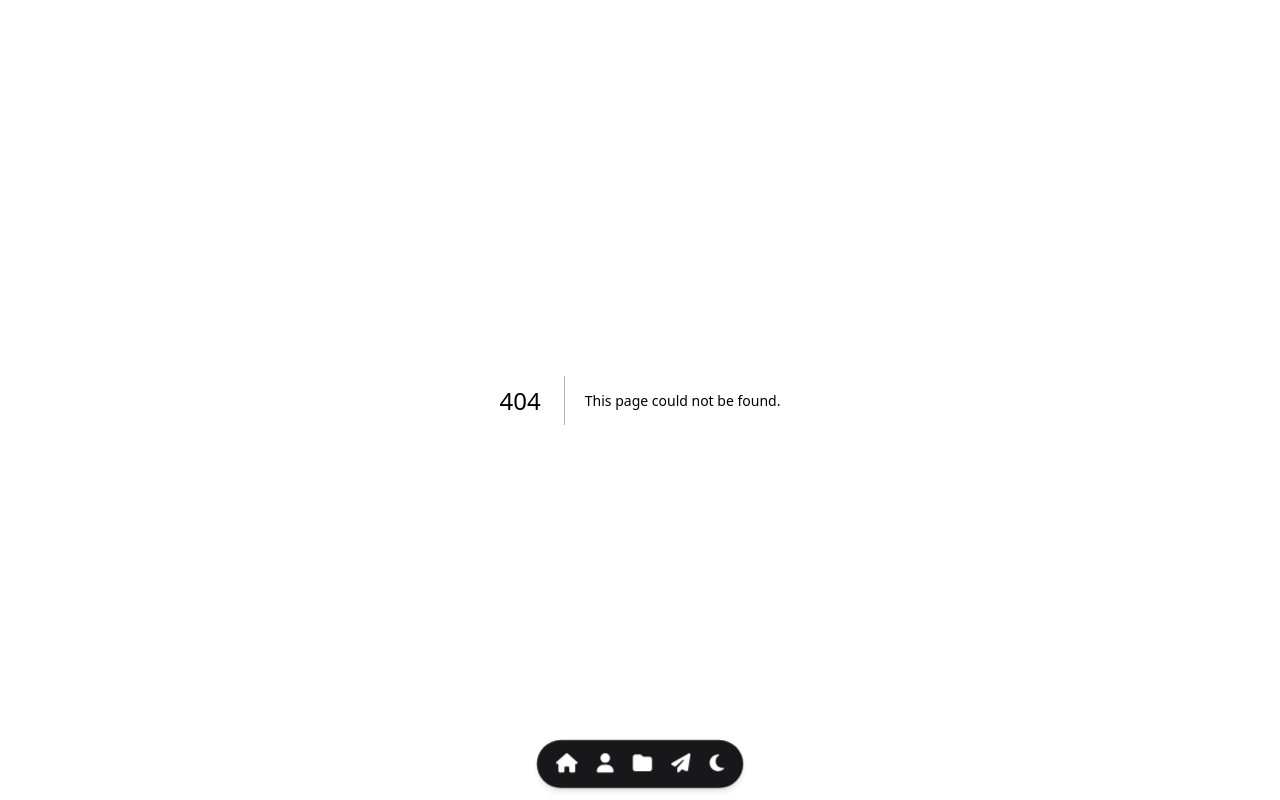
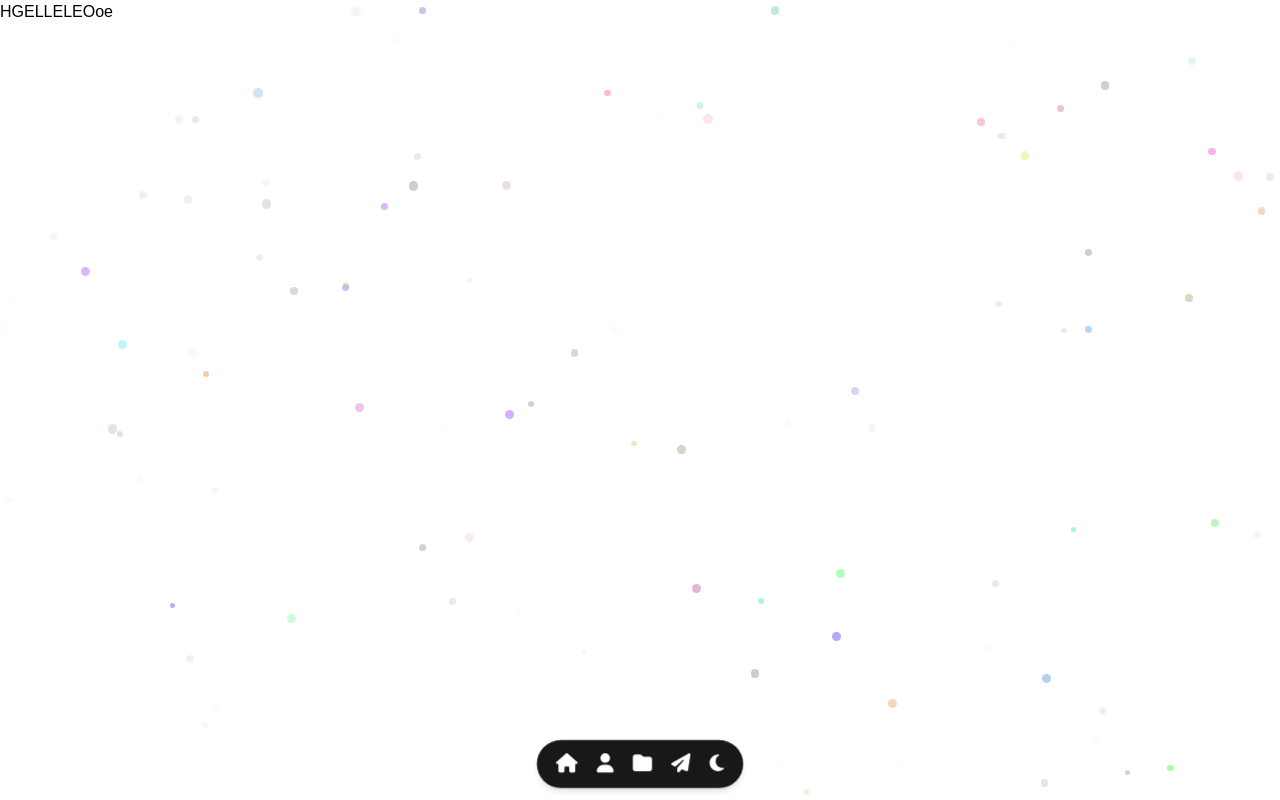
Before and after one commit to JericNisperos/NextJs-Portfolio, a Next.js app in the folder nextjs-portfolio/: page /test in a window 1280 px wide. Before the commit this address had no page. Built offline with nearby package versions, Linux system fonts and the light colour scheme; a web font is replaced by a local one.

Commit message:
added stars wheee

```diff
--- a/nextjs-portfolio/package.json
+++ b/nextjs-portfolio/package.json
@@ -22,6 +22,7 @@
     "react": "18.2.0",
     "react-dom": "18.2.0",
     "react-icons": "^4.8.0",
+    "react-tsparticles": "^2.9.3",
     "sass": "^1.60.0"
   },
   "devDependencies": {
--- /dev/null
+++ b/nextjs-portfolio/src/pages/components/StarBg.js
@@ -0,0 +1,62 @@
+// components/StarryBackground.js
+import { motion } from 'framer-motion';
+import StarShoot from './StarShoot';
+
+
+const Star = ({ size, x, y, duration, color }) => (
+
+  <motion.div
+    className={`absolute  rounded-full dark:invert`}
+    style={{
+      width: size,
+      height: size,
+      top: y,
+      left: x,
+      backgroundColor: color,
+    }}
+    drag
+    animate={{ opacity: [0, 1, 0] }}
+    transition={{ duration, repeat: Infinity, repeatType: 'loop' }}
+  />
+);
+
+const StarBg = () => {
+  const stars = [];
+
+  const shootingStarProbability = 0.8;
+
+  if (Math.random() < shootingStarProbability) {
+    const x = Math.random() * 100 + 'vw';
+    const y = Math.random() * 100 + 'vh';
+    const duration = Math.random() * 2 + 1;
+    stars.push(<StarShoot key="shooting-star" x={x} y={y} duration={duration} />);
+  }
+
+  const randomColor = () => {
+    const hue = Math.floor(Math.random() * 360);
+    const saturation = Math.floor(Math.random() * 100);
+    const lightness = Math.floor(Math.random() * 100);
+    return `hsl(${hue}, ${saturation}%, 80%)`;
+  };
+
+  for (let i = 0; i < 100; i++) {
+    const size = Math.random() * 5 + 5;
+    const x = Math.random() * 100 + 'vw';
+    const y = Math.random() * 100 + 'vh';
+    const duration = Math.random() * 2 + 1;
+    const color = randomColor();
+
+    stars.push(<Star key={i} size={size} x={x} y={y} duration={duration} color={color} />);
+  }
+
+
+
+
+  return (
+    <div className="fixed top-0 left-0 w-full h-full z-1">
+      {stars}
+    </div>
+  );
+};
+
+export default StarBg;
--- /dev/null
+++ b/nextjs-portfolio/src/pages/components/StarShoot.js
@@ -0,0 +1,29 @@
+import { motion } from 'framer-motion';
+
+const StarShoot = ({ x, y, duration }) => {
+  const path = `M0,0 L\${Math.random() * 100},\${Math.random() * 100}`;
+
+  return (
+    <motion.svg
+      className="absolute"
+      width="100"
+      height="100"
+      style={{ x, y }}
+      initial={{ opacity: 0 }}
+      animate={{ opacity: [0, 1, 0] }}
+      transition={{ duration, repeat: Infinity, repeatType: 'loop' }}
+    >
+      <motion.path
+        d={path}
+        strokeWidth="1"
+        stroke="white"
+        strokeLinecap="round"
+        initial={{ pathLength: 0 }}
+        animate={{ pathLength: [0, 1, 0] }}
+        transition={{ duration, repeat: Infinity, repeatType: 'loop' }}
+      />
+    </motion.svg>
+  );
+};
+
+export default StarShoot;
--- a/nextjs-portfolio/src/pages/globals.scss
+++ b/nextjs-portfolio/src/pages/globals.scss
@@ -6,7 +6,7 @@
 
 html,
 body {
-  background-color: #18181b;
+  // background-color: #18181b;
   min-width: 100vw;
   overflow-x: hidden;
   min-height: 100%;
@@ -14,6 +14,10 @@ body {
   scrollbar-width: thin;
   scrollbar-color: rgb(114, 137, 218) white;
 }
+
+// #background-layer {
+//   background-image: url(https://unblast.com/wp-content/uploads/2021/01/Space-Background-Image-3.jpg);
+// }
 
 .icon-brands {
   // font-size: 50px;
@@ -59,5 +63,5 @@ body {
 }
 
 .has-tooltip:hover .tooltip {
-  @apply visible z-50;
+  @apply visible;
 }
--- a/nextjs-portfolio/src/pages/index.js
+++ b/nextjs-portfolio/src/pages/index.js
@@ -8,6 +8,7 @@ import About from "./about";
 import AboutSection from "./sections/AboutSection";
 import ProjectSection from "./sections/ProjectSection";
 import ContactSection from "./sections/ContactSection";
+import StarBg from "./components/StarBg";
 export default function Home() {
 
 
@@ -23,10 +24,11 @@ export default function Home() {
         {/* <link rel="icon" href="/favicon.ico" /> */}
       </Head>
 
-      <main className={` dark:bg-zinc-900 bg-zinc-100 min-h-screen transition-colors duration-1000 ease-in-out`}>
+      <main id="background-layer" className={` dark:bg-zinc-900 bg-zinc-100 min-h-screen transition-colors duration-1000 ease-in-out`}>
 
-        <div className="flex justify-center md:pt-48 z-20">
-          <div className="grid grid-cols-1 md:grid-cols-4 gap-4 max-w-5xl px-8 mt-12">
+        <div className="flex justify-center md:pt-48 relative">
+        <StarBg />
+          <div className="grid grid-cols-1 md:grid-cols-4 gap-4 max-w-5xl px-8 mt-12 z-20">
             <motion.img
               src="https://media.licdn.com/dms/image/C4D03AQFSw5IUBtJMFQ/profile-displayphoto-shrink_800_800/0/1656220254047?e=1686182400&v=beta&t=J5XvkLlyzNwC7DBRnjh0ny925D_VO0prFlRVq0MufZA" // Replace with your actual image source
               alt="Profile"
@@ -46,7 +48,7 @@ export default function Home() {
             </motion.div>
           </div>
         </div>
-        <div id="about" className="pt-24">
+        <div id="about" className="pt-24 z-20">
           <AboutSection  />
         </div>
 
--- a/nextjs-portfolio/src/pages/sections/AboutSection.js
+++ b/nextjs-portfolio/src/pages/sections/AboutSection.js
@@ -50,7 +50,7 @@ function AboutSection() {
 
   return (
     <>
-      <div className="dark:bg-zinc-900 bg-zinc-100 min-h-screen transition-colors duration-1000 ease-in-out pb-24 cursor-default">
+      <div className=" z-20 dark:bg-zinc-900 bg-zinc-100 min-h-screen transition-colors duration-1000 ease-in-out pb-24 cursor-default">
         <div className={`lg:px-48 md:px-16 flex justify-center `}>
           <div className="grid grid-cols-1 md:grid-cols-3 gap-y-4 mx-8 grid-flow-row-dense">
             <motion.div
--- /dev/null
+++ b/nextjs-portfolio/src/pages/test.js
@@ -0,0 +1,13 @@
+import React from 'react'
+import StarBg from './components/StarBg'
+
+function test() {
+  return (
+    <div className='relative z-auto'>
+        <StarBg />
+        <p>HGELLELEOoe</p>
+        </div>
+  )
+}
+
+export default test
```
Also changed, not shown: 2 other files (tests, documents, lock files or other folders).
